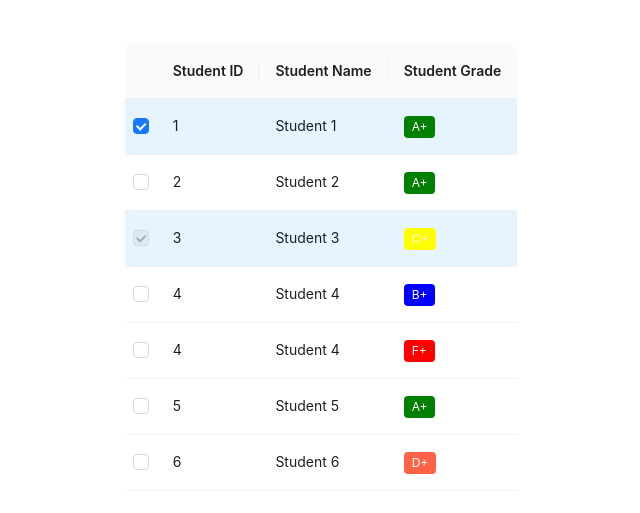
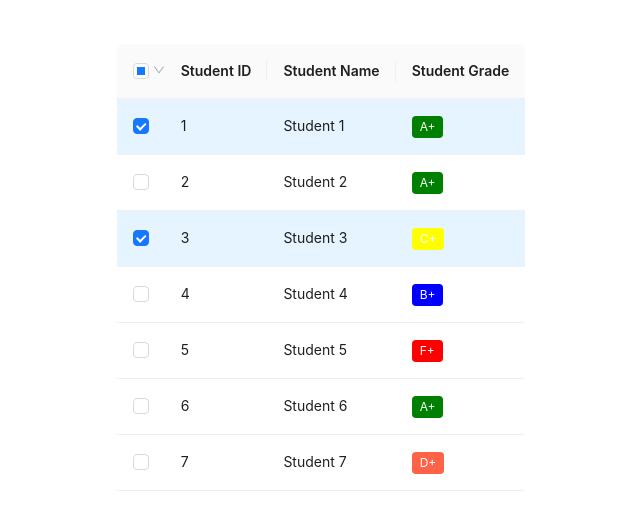
Before and after one commit to mohamedmonirshabana/AntDesign, a React (Create React App) app: page / in a window 1280 px wide. Shown: the part 133-646 px from the top of the page, without its empty margins (319-959 px from the left). Built offline with nearby package versions, Linux system fonts and the light colour scheme.

Commit message:
add some Function to Table

```diff
--- a/src/App.js
+++ b/src/App.js
@@ -63,21 +63,21 @@ function App() {
       grade: 'B+',
     },
     {
-      key: '4',
-      id: 4,
-      name: 'Student 4',
-      grade: 'F+',
-    },
-    {
       key: '5',
       id: 5,
       name: 'Student 5',
-      grade: 'A+',
+      grade: 'F+',
     },
     {
       key: '6',
       id: 6,
       name: 'Student 6',
+      grade: 'A+',
+    },
+    {
+      key: '7',
+      id: 7,
+      name: 'Student 7',
       grade: 'D+',
     },
   ];
@@ -97,10 +97,48 @@ function App() {
             onSelect: (record) => {
               console.log({ record });
             },
-            getCheckboxProps: (record) => ({
-              disabled: record.grade === 'C+',
-            }),
-            hideSelectAll: true,
+            // getCheckboxProps: (record) => ({
+            //   disabled: record.grade === 'C+',
+            // }),
+            hideSelectAll: false,
+            selections: [
+              Table.SELECTION_NONE,
+              Table.SELECTION_ALL,
+              Table.SELECTION_INVERT,
+              {
+                key: 'even',
+                text: 'Select Even Rows',
+                onSelect: (allKeys) => {
+                  const selectedKeys = allKeys.filter((key) => {
+                    return key % 2 === 0;
+                  });
+                  setAlreadySelectedRows(selectedKeys);
+                },
+              },
+              {
+                key: 'odd',
+                text: 'Select ODD Rows',
+                onSelect: (allKeys) => {
+                  const selectedKeys = allKeys.filter((key) => {
+                    return key % 2 != 0;
+                  });
+                  setAlreadySelectedRows(selectedKeys);
+                },
+              },
+              {
+                key: 'excellent',
+                text: 'Select Excellent Rows',
+                onSelect: (allKeys) => {
+                  const selectedKeys = allKeys.filter((key) => {
+                    const isExcellent = dataSource.find((student) => {
+                      return student.key === key && student.grade.includes('A');
+                    });
+                    return isExcellent;
+                  });
+                  setAlreadySelectedRows(selectedKeys);
+                },
+              },
+            ],
           }}
         ></Table>
       </header>
```
